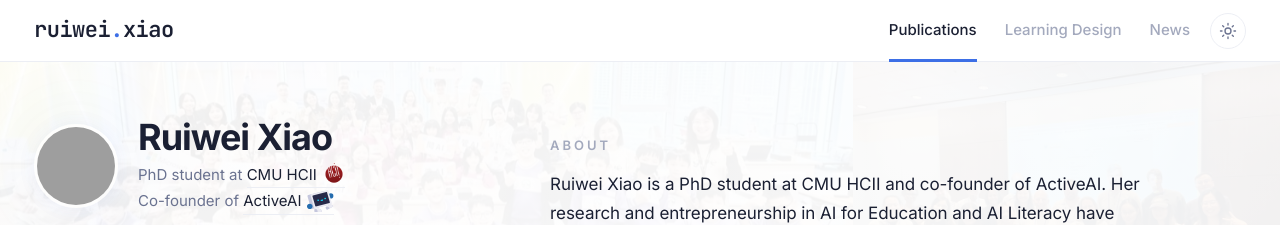
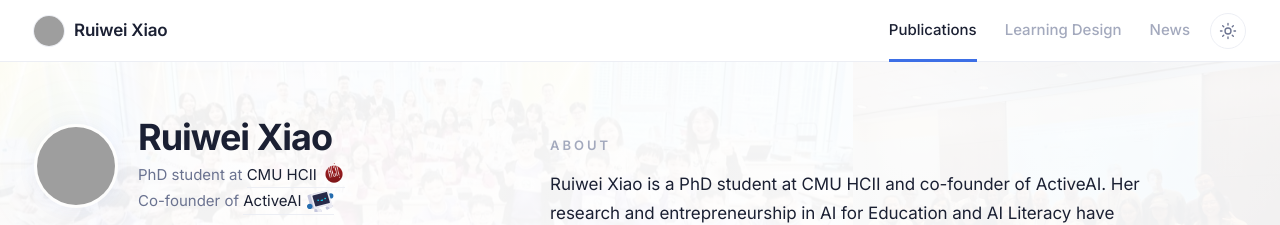
Before and after one commit to ruiwei-xiao/ruiwei-xiao.github.io, a Jekyll site: the page built from index.html, in a window 1280 px wide. Shown: the top 225 px of the page. Built offline with Jekyll 4.4.1, drawn with Linux system fonts in a browser that asks for light colours; grey boxes are pictures that could not be loaded.

Commit message:
Replace mono nav logo with avatar and name
Co-Authored-By: Claude Opus 5.5 <noreply@anthropic.com>

```diff
--- a/_layouts/default.html
+++ b/_layouts/default.html
@@ -23,7 +23,7 @@
   <!-- 顶部导航：滚动到首页对应版块；当前版块高亮 -->
   <nav class="nav">
     <div class="wrap">
-      <a href="{{ '/' | relative_url }}" class="logo">ruiwei<i>.</i>xiao</a>
+      <a href="{{ '/' | relative_url }}" class="logo"><img src="{{ site.image }}" alt=""><span>Ruiwei Xiao</span></a>
       <div class="nav-right">
         <div class="links">
           <a href="{{ '/#publications' | relative_url }}" data-go="publications"{% if page.url == '/publications/' %} class="on"{% endif %}><span class="full">Publications</span><span class="short">Papers</span></a>
--- a/assets/css/style.css
+++ b/assets/css/style.css
@@ -50,8 +50,8 @@ a { color: inherit; text-decoration: none; }
 /* ---------- nav ---------- */
 .nav { position: sticky; top: 0; z-index: 10; background: var(--nav-bg); backdrop-filter: blur(8px); border-bottom: 1px solid var(--line); }
 .nav .wrap { display: flex; align-items: center; justify-content: space-between; gap: 16px; height: 61px; }
-.logo { font-family: "JetBrains Mono", monospace; font-size: 22px; letter-spacing: -.5px; }
-.logo i { font-style: normal; color: var(--blue); }
+.logo { display: flex; align-items: center; gap: 10px; font-size: 17px; font-weight: 600; letter-spacing: -.2px; color: var(--ink); }   /* 版头：小头像 + 名字 */
+.logo img { width: 30px; height: 30px; border-radius: 50%; object-fit: cover; box-shadow: 0 0 0 1px var(--line); }
 .nav-right { display: flex; align-items: center; gap: 20px; height: 100%; }
 .links { display: flex; gap: 28px; height: 100%; }
 .links a { display: flex; align-items: center; white-space: nowrap; font-size: 15px; font-weight: 500; color: var(--faint); border-bottom: 3px solid transparent; margin-bottom: -1px; }
@@ -425,7 +425,7 @@ footer { position: relative; isolation: isolate; overflow: hidden; text-align: c
   .links { gap: 14px; }
   .links a { font-size: 14px; }
   .links .hide-sm { display: none; }
-  .logo { font-size: 19px; }
+  .logo { font-size: 16px; }
   .theme-toggle { width: 32px; height: 32px; }
   .hero { padding: 32px 0 40px; }
   h1, .page-head h1 { font-size: 40px; }
@@ -502,7 +502,8 @@ footer { position: relative; isolation: isolate; overflow: hidden; text-align: c
 
 /* 很窄的手机：收紧导航，保证深浅色按钮不被挤出屏幕 */
 @media (max-width: 400px) {
-  .logo { font-size: 16px; }
+  .logo { font-size: 15px; gap: 8px; }
+  .logo img { width: 26px; height: 26px; }
   .nav .wrap { gap: 10px; }
   .nav-right { gap: 8px; }
   .links { gap: 10px; }
```
